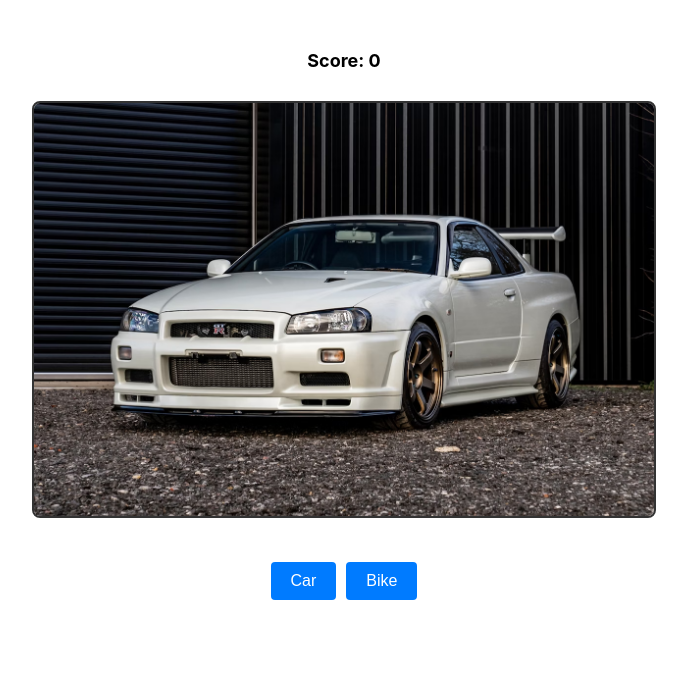
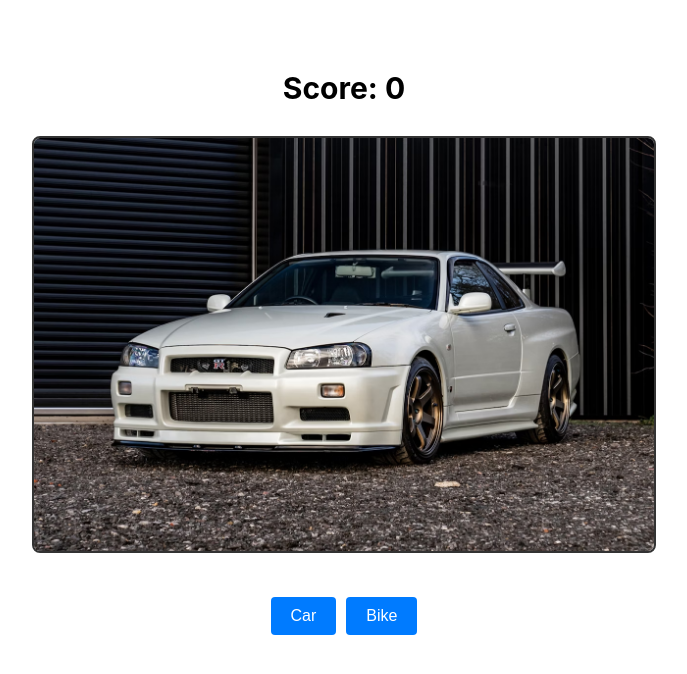
Before and after one commit to YounesAT1/React-Cours, a React (Create React App) app: page / in a window 1280 px wide. Shown: the top 674 px of the page, without its empty margins (296-983 px from the left). Built offline with nearby package versions, Linux system fonts and the light colour scheme.

Commit message:
enhance the image quize app

```diff
--- a/src/App.css
+++ b/src/App.css
@@ -56,7 +56,7 @@
 }
 
 .score {
-  font-size: 18px;
+  font-size: 30px;
   margin-bottom: 10px;
 }
 
@@ -91,6 +91,7 @@
 
 .answer-feedback {
   margin-top: 20px;
+  font-size: 24px;
 }
 
 .correct {
--- a/src/ClassComponent/ImageQuiz.jsx
+++ b/src/ClassComponent/ImageQuiz.jsx
@@ -28,7 +28,8 @@ class ImageQuiz extends React.Component {
   handleAnswerClicking = (selectedAnswer) => () => {
     const currentQuestion =
       this.state.questions[this.state.currentQuestionIndex];
-    const isCorrect = selectedAnswer === currentQuestion.correctAnswer;
+    const isCorrect =
+      selectedAnswer === currentQuestion.correctAnswer ? true : false;
     this.setState({
       answerClicked: true,
       score: isCorrect ? this.state.score + 1 : this.state.score,
@@ -64,6 +65,7 @@ class ImageQuiz extends React.Component {
   render() {
     const currentQuestion =
       this.state.questions[this.state.currentQuestionIndex];
+
     return (
       <div className="image-quiz-container">
         <h5 className="score">Score: {this.state.score}</h5>
@@ -77,6 +79,7 @@ class ImageQuiz extends React.Component {
             >
               {currentQuestion.correctAnswer}
             </button>
+
             <button
               className="answer-button"
               onClick={this.handleAnswerClicking(currentQuestion.wrongAnswer)}
@@ -91,6 +94,7 @@ class ImageQuiz extends React.Component {
             <h5 className={this.state.isCorrect ? "correct" : "wrong"}>
               {this.state.isCorrect ? "Correct!" : "Wrong!"}
             </h5>
+
             {this.state.alert && (
               <div>
                 <h5 className="alert">{this.state.alert}</h5>
```
